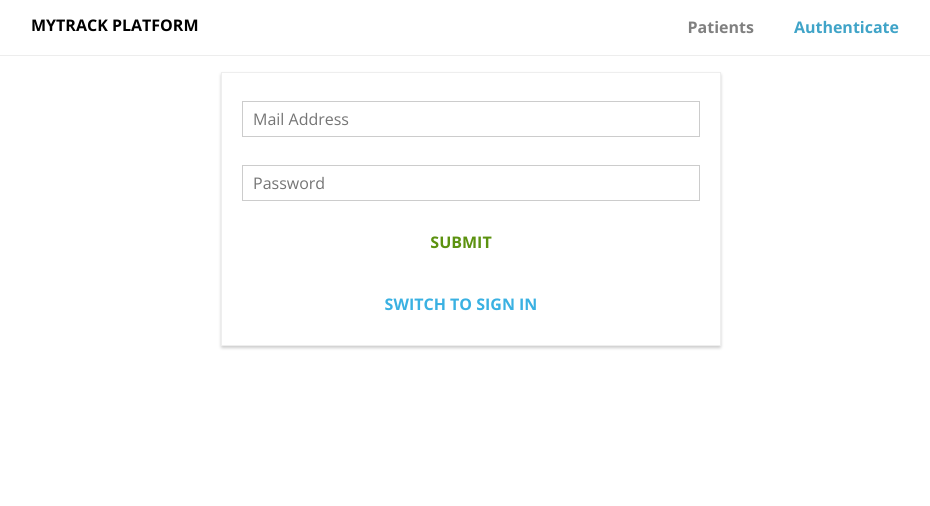
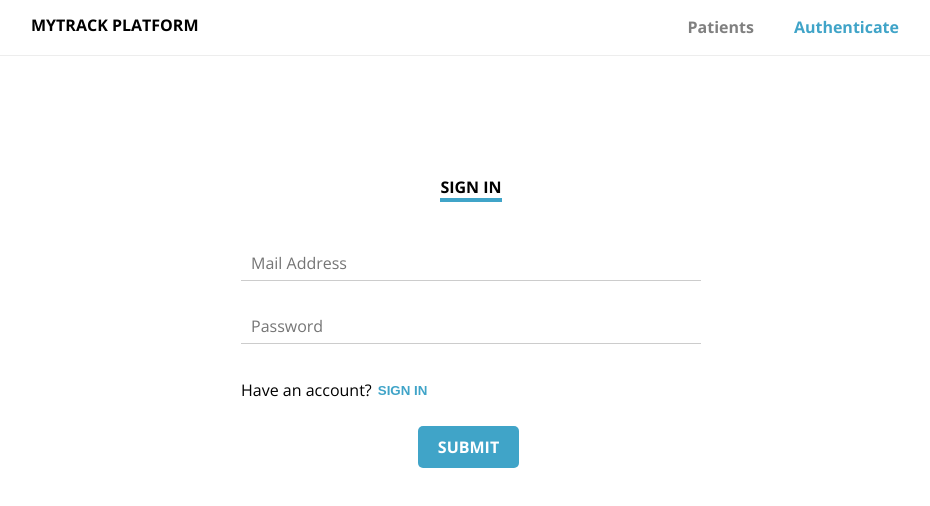
Before and after one commit to meyerju/addiction_thesis, a React app: page /auth in a window 1280 px wide. Shown: the top 506 px of the page, without its empty margins (169-1099 px from the left). Built offline with nearby package versions, Linux system fonts and the light colour scheme.

Commit message:
update design input, button

```diff
--- a/src/components/Layout/Page/Page.css
+++ /dev/null
@@ -1,7 +0,0 @@
-.page{
-    display:flex;
-    flex-direction: column;
-    flex-grow: 1;
-    height: 100%;
-    padding: 0px 15%;
-}
--- a/src/components/Layout/Page/Page.js
+++ /dev/null
@@ -1,11 +0,0 @@
-import React from 'react';
-
-import classes from './Page.css';
-
-const page = (props) => (
-    <main className={classes.page}>
-        {props.children}
-    </main>
-);
-
-export default page;
--- a/src/components/UI/Button/Button.css
+++ b/src/components/UI/Button/Button.css
@@ -1,13 +1,18 @@
 .Button {
-    background-color: transparent;
+    background-color: #40A4C8;
+    border-radius: 5px;
     border: none;
     color: white;
     outline: none;
     cursor: pointer;
     font: inherit;
-    padding: 10px;
-    margin: 10px;
+    padding: 10px 20px!important;
+    margin: 0px 5px;
+    text-align: center !important;
     font-weight: bold;
+    display: inline-block;
+    text-decoration: none;
+    box-sizing: border-box;
 }
 
 .Button:first-of-type {
@@ -16,14 +21,10 @@
 }
 
 .Button:disabled {
-    color: #ccc;
+    background-color: #ccc;
     cursor: not-allowed;
 }
 
-.Green {
-    color: #5C9210;
+.Button:hover{
+    background-color: lightblue;
 }
-
-.Blue {
-    color: #3ab1e2;;
-}
--- a/src/components/UI/Input/Input.css
+++ b/src/components/UI/Input/Input.css
@@ -12,7 +12,8 @@
 
 .InputElement {
     outline: none;
-    border: 1px solid #ccc;
+    border-bottom: 1px solid #ccc !important;
+    border: none;
     background-color: white;
     font: inherit;
     padding: 6px 10px;
@@ -23,10 +24,8 @@
 
 .InputElement:focus {
     outline: none;
-    background-color: #ccc;
 }
 
 .Invalid {
-    border: 1px solid red;
-    background-color: #FDA49A;
+    border-bottom: 1px solid red;
 }
--- a/src/components/UI/TitleBanner/TitleBanner.css
+++ b/src/components/UI/TitleBanner/TitleBanner.css
@@ -4,7 +4,7 @@
     padding: 10px;
 }
 
-p{
+.Title{
     font-size: 2vh;
     font-weight: bold;
     border-bottom: 4px solid #40A4C8;
--- a/src/components/UI/TitleBanner/TitleBanner.js
+++ b/src/components/UI/TitleBanner/TitleBanner.js
@@ -4,7 +4,7 @@ import classes from './TitleBanner.css';
 
 const titlebanner = (props) => (
     <div className={classes.TitleBanner}>
-        <p>
+        <p className={classes.Title}>
             {props.title.toUpperCase()}
         </p>
     </div>
--- a/src/containers/Auth/Auth.css
+++ b/src/containers/Auth/Auth.css
@@ -1,10 +1,8 @@
 .Auth {
-    margin: 20px auto;
+    margin: 100px auto;
     width: 80%;
     text-align: center;
-    box-shadow: 0 2px 3px #ccc;
-    border: 1px solid #eee;
-    padding: 10px;
+    padding: 50px 10px;
     box-sizing: border-box;
 }
 
@@ -13,3 +11,32 @@
         width: 500px;
     }
 }
+
+.Link{
+        box-sizing: border-box;
+        background-color: white;
+        border:none;
+        outline: none;
+        color: #40A4C8;
+        font-weight: bold;
+    }
+
+.Link:hover{
+    color: grey;
+    cursor: pointer;
+  }
+
+.Selector{
+    width: 100%;
+    display: flex;
+    height:      40px;
+    line-height: 40px;
+    padding: 0px 10px;
+    align-content: flex-start;
+    vertical-align: baseline;
+}
+
+.Error{
+    font-weight: bold;
+    color: red;
+}
--- a/src/containers/Auth/Auth.js
+++ b/src/containers/Auth/Auth.js
@@ -8,6 +8,8 @@ import Spinner from '../../components/UI/Spinner/Spinner';
 import classes from './Auth.css';
 import * as actions from '../../store/actions/index';
 import { updateObject, checkValidity } from '../../shared/utility';
+import Layout from '../../hoc/Layout/Layout';
+import Titlebanner from '../../components/UI/TitleBanner/TitleBanner';
 
 class Auth extends Component {
     state = {
@@ -44,44 +46,44 @@ class Auth extends Component {
         isSignup: true
     }
 
-    componentDidMount () {
-        if ( this.props.authRedirectPath !== '/' ) {
+    componentDidMount() {
+        if (this.props.authRedirectPath !== '/') {
             this.props.onSetAuthRedirectPath();
         }
     }
 
-    inputChangedHandler = ( event, controlName ) => {
-        const updatedControls = updateObject( this.state.controls, {
-            [controlName]: updateObject( this.state.controls[controlName], {
+    inputChangedHandler = (event, controlName) => {
+        const updatedControls = updateObject(this.state.controls, {
+            [controlName]: updateObject(this.state.controls[controlName], {
                 value: event.target.value,
-                valid: checkValidity( event.target.value, this.state.controls[controlName].validation ),
+                valid: checkValidity(event.target.value, this.state.controls[controlName].validation),
                 touched: true
-            } )
-        } );
-        this.setState( { controls: updatedControls } );
+            })
+        });
+        this.setState({ controls: updatedControls });
     }
 
-    submitHandler = ( event ) => {
+    submitHandler = (event) => {
         event.preventDefault();
-        this.props.onAuth( this.state.controls.email.value, this.state.controls.password.value, this.state.isSignup );
+        this.props.onAuth(this.state.controls.email.value, this.state.controls.password.value, this.state.isSignup);
     }
 
     switchAuthModeHandler = () => {
-        this.setState( prevState => {
+        this.setState(prevState => {
             return { isSignup: !prevState.isSignup };
-        } );
+        });
     }
 
-    render () {
+    render() {
         const formElementsArray = [];
-        for ( let key in this.state.controls ) {
-            formElementsArray.push( {
+        for (let key in this.state.controls) {
+            formElementsArray.push({
                 id: key,
                 config: this.state.controls[key]
-            } );
+            });
         }
 
-        let form = formElementsArray.map( formElement => (
+        let form = formElementsArray.map(formElement => (
             <Input
                 key={formElement.id}
                 elementType={formElement.config.elementType}
@@ -90,38 +92,41 @@ class Auth extends Component {
                 invalid={!formElement.config.valid}
                 shouldValidate={formElement.config.validation}
                 touched={formElement.config.touched}
-                changed={( event ) => this.inputChangedHandler( event, formElement.id )} />
-        ) );
+                changed={(event) => this.inputChangedHandler(event, formElement.id)} />
+        ));
 
-        if ( this.props.loading ) {
+        if (this.props.loading) {
             form = <Spinner />
         }
 
         let errorMessage = null;
 
-        if ( this.props.error ) {
+        if (this.props.error) {
             errorMessage = (
-                <p>{this.props.error.message}</p>
+                <p className={classes.Error}>{this.props.error.message}</p>
             );
         }
 
         let authRedirect = null;
-        if ( this.props.isAuthenticated ) {
+        if (this.props.isAuthenticated) {
             authRedirect = <Redirect to={this.props.authRedirectPath} />
         }
 
         return (
+            <Layout>
                 <div className={classes.Auth}>
+                   <Titlebanner title={this.state.isSignup ? 'SIGN IN' : 'SIGN UP'}/>
                     {authRedirect}
                     {errorMessage}
                     <form onSubmit={this.submitHandler}>
                         {form}
-                    <Button btnType="Green">SUBMIT</Button>
+                        <p className={classes.Selector}>{this.state.isSignup ? 'Have an account?' : 'No account?'}<button className={classes.Link} type={"button"}
+                        onClick={this.switchAuthModeHandler}>{this.state.isSignup ? 'SIGN IN' : 'SIGN UP'}</button></p>
+                        <Button type={"submit"}>SUBMIT</Button>
                     </form>
-                <Button
-                    clicked={this.switchAuthModeHandler}
-                    btnType="Blue">SWITCH TO {this.state.isSignup ? 'SIGN IN' : 'SIGN UP'}</Button>
+
                 </div>
+            </Layout>
         );
     }
 }
@@ -137,9 +142,9 @@ const mapStateToProps = state => {
 
 const mapDispatchToProps = dispatch => {
     return {
-        onAuth: ( email, password, isSignup ) => dispatch( actions.auth( email, password, isSignup ) ),
-        onSetAuthRedirectPath: () => dispatch( actions.setAuthRedirectPath( '/' ) )
+        onAuth: (email, password, isSignup) => dispatch(actions.auth(email, password, isSignup)),
+        onSetAuthRedirectPath: () => dispatch(actions.setAuthRedirectPath('/'))
     };
 };
 
-export default connect( mapStateToProps, mapDispatchToProps )( Auth );
+export default connect(mapStateToProps, mapDispatchToProps)(Auth);
--- a/src/containers/Patients/Patients.js
+++ b/src/containers/Patients/Patients.js
@@ -11,6 +11,7 @@ import Spinner from '../../components/UI/Spinner/Spinner';
 import * as patientPresenter from '../../store/presenters/patient';
 
 import styles from './Patients.css';
+import Layout from '../../hoc/Layout/Layout';
 
 class Patients extends Component {
     state = {
@@ -45,7 +46,7 @@ class Patients extends Component {
         }
 
         return (
-            <Page>
+            <Layout>
                 <TitleBanner title={"My Patients"}/>
                 <div className={styles.table}>
                     <div className={styles.header}>
@@ -62,7 +63,7 @@ class Patients extends Component {
                         {patients}
                     </div>
                 </div>
-            </Page>
+            </Layout>
         );
     }
 }
```
Lines whose indentation alone changed are shown as unchanged.
